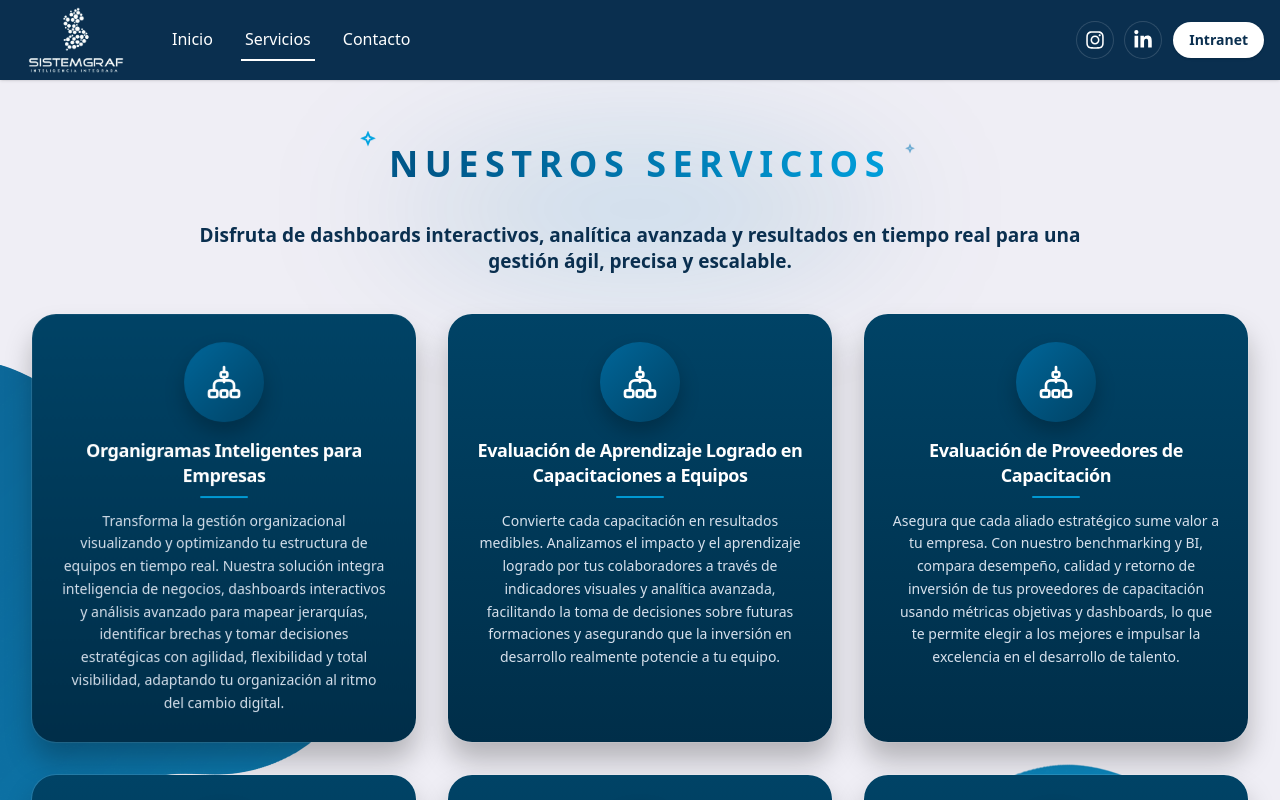
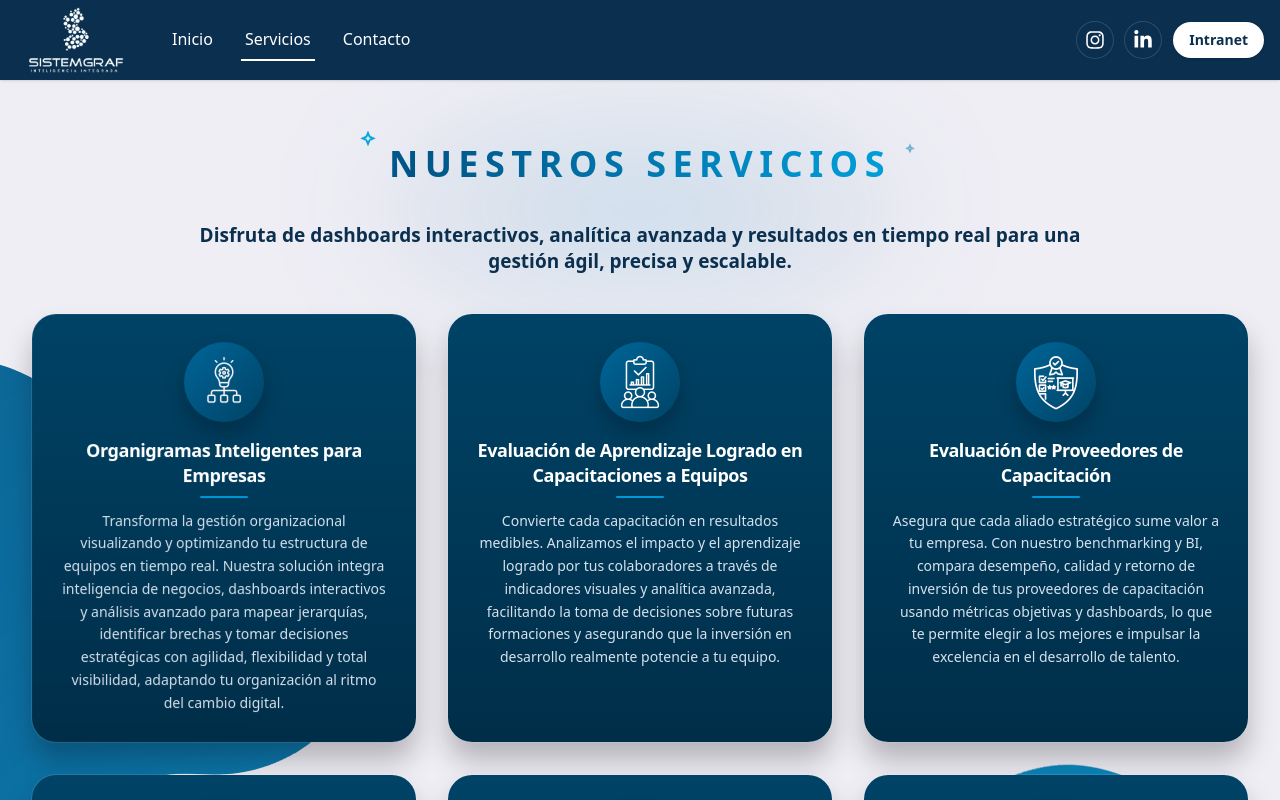
Before and after one commit to dwexman/sistemgraf, a React (Vite) app: page /servicios in a window 1280 px wide. Shown: the top 800 px of the page. Built offline with nearby package versions, Linux system fonts and the light colour scheme.

Commit message:
updated icons

```diff
--- a/src/pages/servicios/Servicios.jsx
+++ b/src/pages/servicios/Servicios.jsx
@@ -1,5 +1,29 @@
 import { useEffect, useRef, useState } from "react";
 import blueBlobs from "../../assets/blueblobs.png";
+
+// 🔽 Importa los íconos correspondientes (ajusta rutas si es necesario)
+import organigrama from "../../assets/organizational2.png";
+import evaluation from "../../assets/aprendizajecapacitaciones.png";
+import proveedores from "../../assets/evalproveedores.png";
+import analitica from "../../assets/psicometriamadurez.png";
+import stress from "../../assets/stresslaboral.png";
+import powerBI from "../../assets/evalBI.png";
+import assistant from "../../assets/seleccion.png";
+import climate from "../../assets/nlp.png";
+import desarrollo from "../../assets/gestiondesarrollo.png";
+
+// Mapa de iconos por id de servicio
+const ICONS = {
+  1: organigrama,
+  2: evaluation,
+  3: proveedores,
+  4: analitica,
+  5: stress,
+  6: powerBI,
+  7: assistant,
+  8: climate,
+  9: desarrollo,
+};
 
 const servicios = [
   {
@@ -60,7 +84,8 @@ const servicios = [
   },
 ];
 
-function IconCircle() {
+// Badge circular con degradado (reutiliza tu estilo de IconCircle)
+function IconBadge({ src, alt }) {
   return (
     <div
       className="
@@ -70,28 +95,19 @@ function IconCircle() {
         shadow-[0_10px_20px_rgba(0,0,0,0.24)]
       "
     >
-      <svg
-        viewBox="0 0 24 24"
-        className="w-10 h-10"
-        fill="none"
-        stroke="white"
-        strokeWidth="1.6"
-        strokeLinecap="round"
-        strokeLinejoin="round"
-        aria-hidden="true"
-      >
-        <path d="M12 6V3" />
-        <rect x="10" y="6" width="4" height="3" rx="1" />
-        <path d="M12 9v3M6 17v-3a3 3 0 0 1 3-3h6a3 3 0 0 1 3 3v3" />
-        <rect x="3" y="17" width="5" height="4" rx="1.2" />
-        <rect x="10" y="17" width="4" height="4" rx="1.2" />
-        <rect x="16" y="17" width="5" height="4" rx="1.2" />
-      </svg>
+      <img
+        src={src}
+        alt={alt}
+        className="w-14 h-14 md:w-16 md:h-16 object-contain"
+        loading="lazy"
+        decoding="async"
+        draggable="false"
+      />
     </div>
   );
 }
 
-function Card({ titulo, descripcion, visible, delay = 0 }) {
+function Card({ titulo, descripcion, icon, visible, delay = 0 }) {
   return (
     <div
       className={`
@@ -106,7 +122,12 @@ function Card({ titulo, descripcion, visible, delay = 0 }) {
       style={{ transitionDelay: `${delay}ms` }}
     >
       <div className="flex flex-col items-center">
-        <IconCircle />
+        {icon ? (
+          <IconBadge src={icon} alt={`${titulo} - icono`} />
+        ) : (
+          <IconBadge src={organigrama} alt="Icono" />
+        )}
+
         <h3 className="mb-3 text-[18px] font-extrabold leading-snug tracking-tight relative">
           {titulo}
           <span className="block w-12 h-[2px] bg-[#00A3E0] opacity-90 mt-2 rounded-full mx-auto" />
@@ -270,6 +291,7 @@ export default function Servicios() {
               key={s.id}
               titulo={s.titulo}
               descripcion={s.descripcion}
+              icon={ICONS[s.id]}
               visible={visible}
               delay={i * 120}
             />
```
